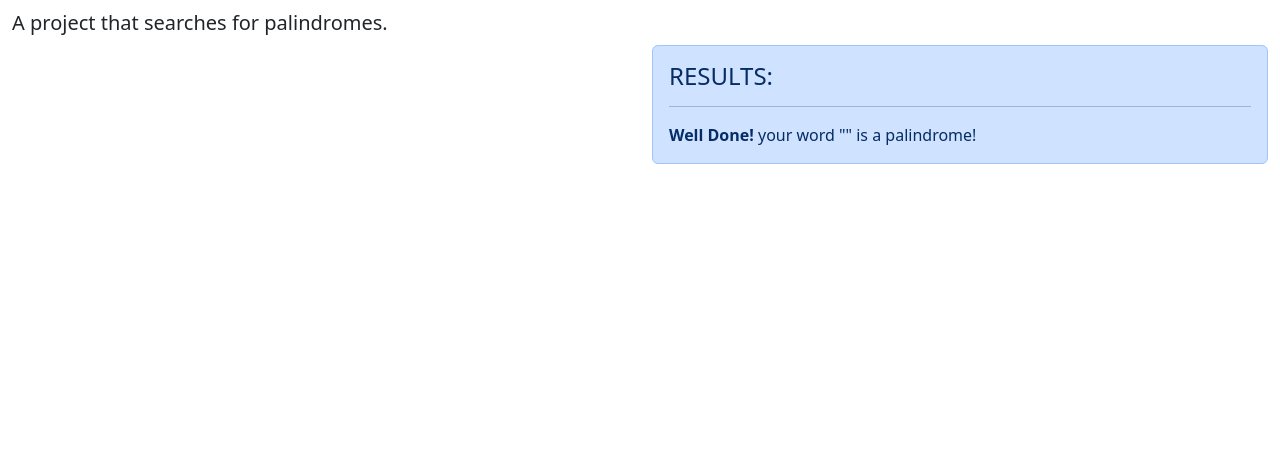
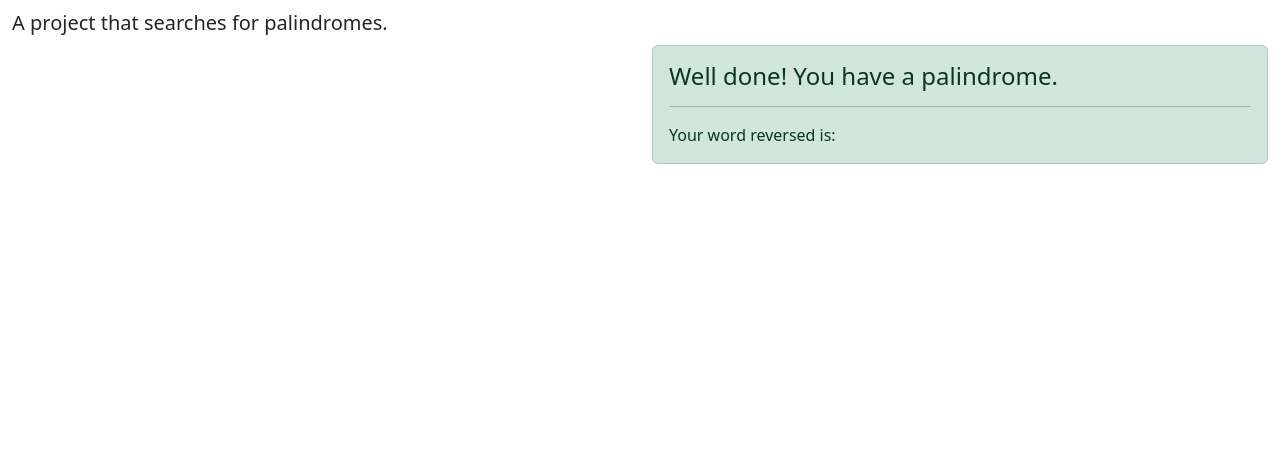
Before and after one commit to SawJay/TacoCat, a plain HTML site: page app.html in a window 1280 px wide. Both pictures are taken after a click on the button "Check". Shown: the part 242-717 px from the top of the page. Drawn offline with nearby package versions, Linux system fonts and the light colour scheme; some packages are replaced by stand-ins of ours; a script that the page names is missing.

Commit message:
added functions and method for objects

```diff
--- a/app.html
+++ b/app.html
@@ -70,8 +70,8 @@
                     </div>
                 </form>
                 <!-- Alert -->
-                <div class="alert alert-primary mt-5 invisible fade show" id="alert" role="alert">
-                    <h4 class="alert-heading">RESULTS:</h4>
+                <div class="alert alert-success mt-5 invisible fade show" id="alert" role="alert">
+                    <h4 class="alert-heading" id="alertHeader">RESULTS:</h4>
                     <hr>
                     <p class="mb-0" id="msg"></p>
                 </div>
--- a/js/site.js
+++ b/js/site.js
@@ -28,7 +28,7 @@ function reverseString(normalizedString) {
   return reverseString;
 }
 
-function checkForPalindrome(normalizedString, revString) {
+/* function checkForPalindrome(normalizedString, revString) {
 
   if (normalizedString == revString) {
     return true;
@@ -49,4 +49,45 @@ function displayResults(isPalindrome, reverseString) {
   }
 
   document.getElementById('alert').classList.remove('invisible');
+} */
+
+// Antonios Code
+
+function checkForPalindrome(normalizedString) {
+  let revString = '';
+
+  // the object
+  let returnObj = { msg: '', reversed: '' };
+
+  revString = reverseString(normalizedString);
+
+  if (normalizedString === revString) {
+    returnObj.msg = "Well done! You have a palindrome."
+  } else {
+    returnObj.msg = "Sorry.. You do not have a palindrome."
+  }
+
+  returnObj.reversed = revString;
+
+  return returnObj;
+
 }
+
+function displayResults(returnObj) {
+
+  let msgAlert = document.getElementById('alert');
+  let alertHeader = document.getElementById('alertHeader');
+
+  if(returnObj.msg.includes('Sorry')) {
+    msgAlert.classList.remove('alert-success');
+    msgAlert.classList.add('alert-danger');
+  } else {
+    msgAlert.classList.remove('alert-danger');
+    msgAlert.classList.add('alert-success');
+  }
+
+  alertHeader.innerHTML = returnObj.msg;
+  document.getElementById('msg').innerHTML = `Your word reversed is: ${returnObj.reversed}`;
+
+  msgAlert.classList.remove('invisible')
+}
```
